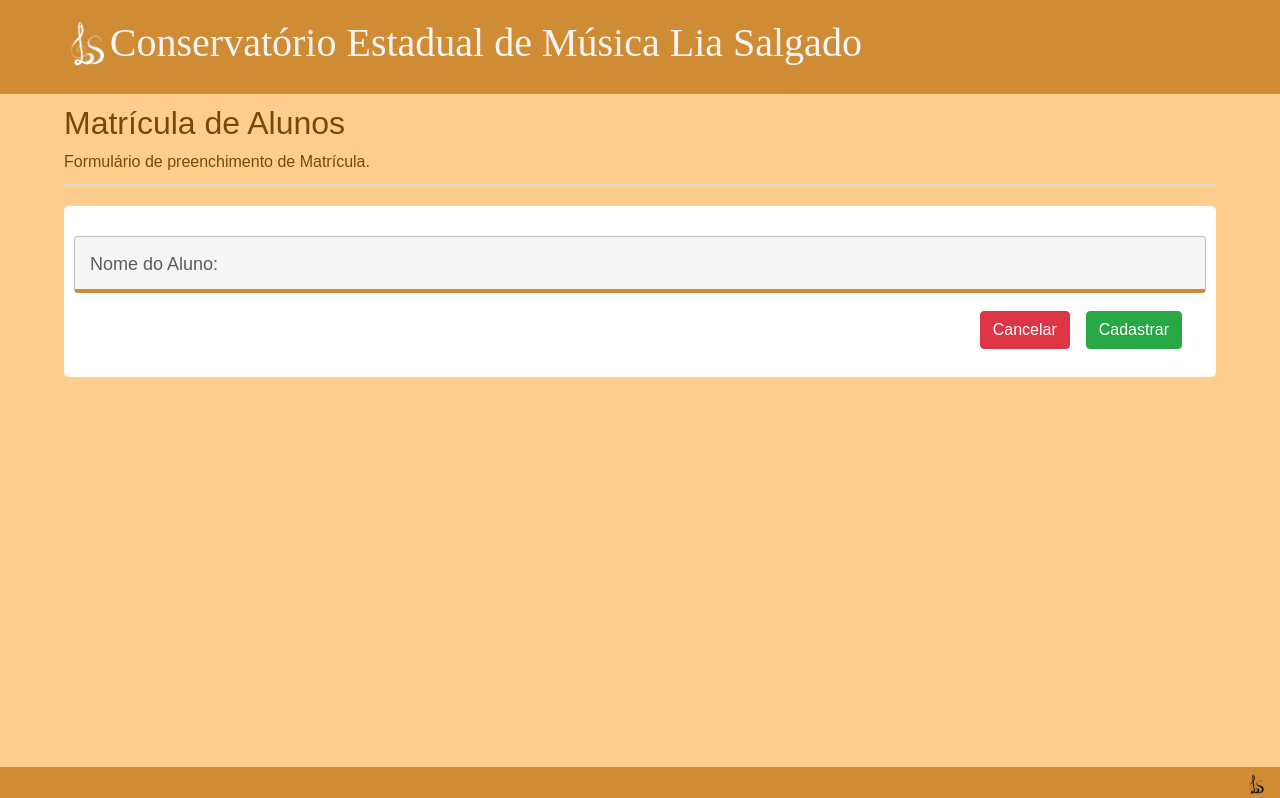
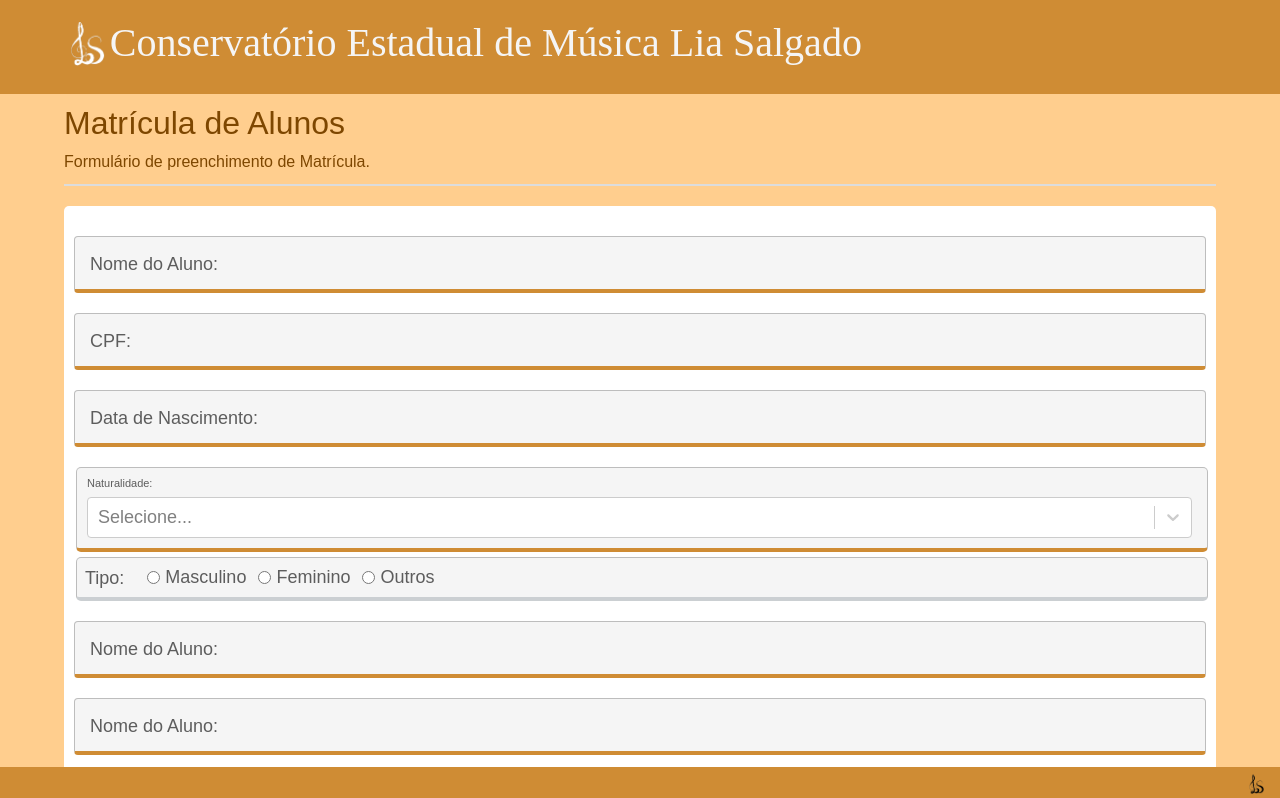
Before and after one commit to marcosoliveira78/cemliasalgado, a React (Create React App) app: page /matricula in a window 1280 px wide. Shown: the top 798 px of the page. Built offline with nearby package versions, Linux system fonts and the light colour scheme; data requests are answered from the project's data file; a web font is replaced by a local one.

Commit message:
Radio Button Parcial

```diff
--- a/package.json
+++ b/package.json
@@ -11,6 +11,7 @@
     "@testing-library/user-event": "^12.6.2",
     "axios": "^0.21.1",
     "bootstrap": "^4.6.0",
+    "cidades-estados-brasil-json": "^1.0.3",
     "classnames": "^2.2.6",
     "clsx": "^1.1.1",
     "concurrently": "^5.3.0",
--- a/src/component/FormSelect/styles.js
+++ b/src/component/FormSelect/styles.js
@@ -33,7 +33,7 @@ export const FormGroup = styled.div`
 align-items: flex-start;
 background-color: #f5f5f5;
 border: 1px solid #5d5d5d5d;
-border-bottom: 4px solid #a9afb58a;
+border-bottom: 4px solid #cf8c34;
 border-radius: 5px;
 display: flex;
 flex-direction: column;
@@ -43,7 +43,7 @@ padding: 5px 25px 0 0;
 width: 100%;
 
 &:hover {
-  border-bottom: 4px solid var(--primary) !important;
+  border-bottom: 4px solid #cf8c34 !important;
 }
 `;
 
--- a/src/pages/Matricula/index.jsx
+++ b/src/pages/Matricula/index.jsx
@@ -1,26 +1,49 @@
+/* eslint-disable no-plusplus */
 /* eslint-disable no-console */
 /* eslint-disable no-unused-vars */
 import React, { useEffect, useState } from 'react';
-import { Form, Jumbotron } from 'react-bootstrap';
+import { Col, Form, Jumbotron } from 'react-bootstrap';
 import { Link, useHistory } from 'react-router-dom';
+import uniqueId from 'lodash';
+// import cidades from 'cidades-estados-brasil-json';
 import axios from 'axios';
 import request from '../../services/api';
+import FormSelect from '../../component/FormSelect';
 import FormField from '../../component/FormField';
 import {
-  ButtonContainer, Wrapper, Buttons,
+  ButtonContainer, Wrapper, Buttons, ContainerAlignLeft,
 } from '../styles';
+import { Label } from '../../component/FormSelect/styles';
 
 const Matricula = () => {
-  const [matricula, setMatricula] = useState([]);
-
+  const valoresInciais = { codigoGenero: 2 };
   const history = useHistory();
   const isValid = true;
   let nextId;
   const pasta = 'matriculas';
 
+  const [matricula, setMatricula] = useState([]);
+  const [genero, setGenero] = useState([]);
+  const [naturalidade] = useState(['Leopoldina', 'Cataguases', 'Ubá', 'Muriaé']);
+
+  // $get.cidades;
+
   const handleChange = (event) => {
     const { name, value } = event.target;
     setMatricula({ ...matricula, [name]: value });
+  };
+
+  const handleChangeNaturalidade = (event) => {
+    const { value, label } = event.target;
+    setMatricula({ ...matricula, naturalidade: label, codigoNaturalidade: value });
+    // setMatricula({ ...matricula, codigoNaturalidade: value });
+    // getSwitchNaturalidade(value);
+  };
+
+  const handleChangeGenero = (event) => {
+    const { value, label } = event.target;
+    setMatricula({ ...matricula, codigoGenero: value, genero: label });
+    setGenero(value);
   };
 
   const handleSubmit = async (form) => {
@@ -49,10 +72,20 @@ const Matricula = () => {
       });
   }, []);
 
+  let cidadeId = 1;
+  // Options
+  const naturalidadeOptions = naturalidade.map((cidade) => (
+    {
+      value: cidadeId++,
+      label: cidade,
+    }
+  ));
+
   // const response = await itemRep.save([item]);
   // if (response !== null && response.success) {
   // }
 
+  console.log(matricula);
   return (
     <>
       <div className="root">
@@ -72,6 +105,93 @@ const Matricula = () => {
               options={groupOptions}
             />
             {errors.codigoGrupo && <MessageError>{errors.codigoGrupo}</MessageError>} */}
+            <FormField
+              label="Nome do Aluno"
+              name="nome"
+              type="text"
+              value={matricula.nome}
+              maxLength={200}
+              onChange={handleChange}
+            />
+            <FormField
+              label="CPF"
+              name="cpf"
+              type="text"
+              value={matricula.cpf}
+              maxLength={13}
+              onChange={handleChange}
+            />
+            <FormField
+              label="Data de Nascimento"
+              name="dataNascimento"
+              type="text"
+              value={matricula.dataNascimento}
+              maxLength={10}
+              onChange={handleChange}
+            />
+            <FormSelect
+              label="Naturalidade:"
+              name="naturalidade"
+              value={matricula.codigoNaturalidade}
+              onChange={handleChangeNaturalidade}
+              options={naturalidadeOptions}
+            />
+            <fieldset>
+              <ContainerAlignLeft className="TipoContainer">
+                <Label style={{ fontSize: '18px', margin: 0 }}>
+                  Tipo:
+                </Label>
+                <Col sm={10} className="column">
+                  <Form.Check
+                    inline
+                    label="Masculino"
+                    type="radio"
+                    checked={genero === '1'}
+                    name="genero"
+                    id="inline-radio-1"
+                    value="1"
+                    onChange={handleChangeGenero}
+                  />
+                  <Form.Check
+                    inline
+                    label="Feminino"
+                    type="radio"
+                    checked={genero === '2'}
+                    name="genero"
+                    id="inline-radio-2"
+                    value="2"
+                    onChange={handleChangeGenero}
+                  />
+                  <Form.Check
+                    inline
+                    label="Outros"
+                    type="radio"
+                    checked={genero === '3'}
+                    name="genero"
+                    id="inline-radio-3"
+                    value="3"
+                    onChange={handleChangeGenero}
+                  />
+                </Col>
+              </ContainerAlignLeft>
+              {/* {errors.tipoSolicitacao && <MessageError>{errors.tipoSolicitacao}</MessageError>} */}
+            </fieldset>
+            <FormField
+              label="Nome do Aluno"
+              name="nome"
+              type="text"
+              value={matricula.nome}
+              maxLength={200}
+              onChange={handleChange}
+            />
+            <FormField
+              label="Nome do Aluno"
+              name="nome"
+              type="text"
+              value={matricula.nome}
+              maxLength={200}
+              onChange={handleChange}
+            />
             <FormField
               label="Nome do Aluno"
               name="nome"
```
Also changed, not shown: 2 other files (tests, documents, lock files or other folders).
